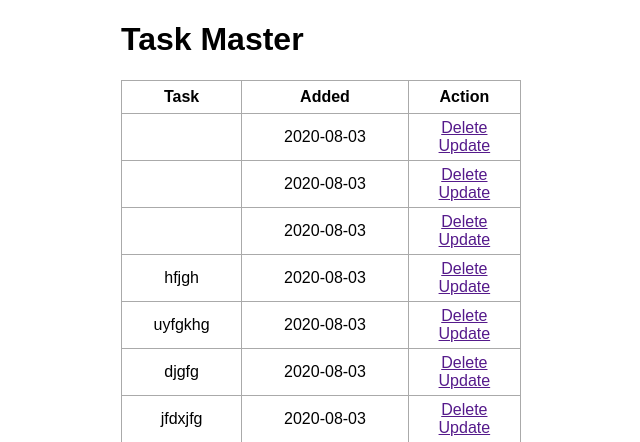
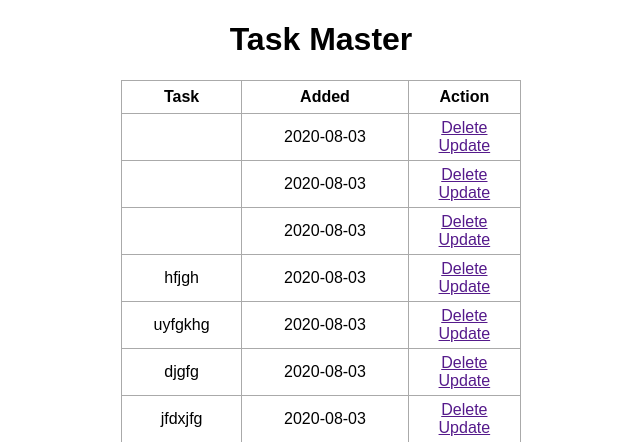
Before and after one commit to MykolaKlishch/learning_flask, a Flask app: page / in a window 1280 px wide. Shown: the top 442 px of the page, without its empty margins (319-959 px from the left). Run offline with Flask 2, Linux system fonts and the light colour scheme; data comes from the database, SQL or seed files in the repository.

Commit message:
header aligned

```diff
--- a/templates/index.html
+++ b/templates/index.html
@@ -6,7 +6,7 @@
 
 {% block body %}
 <div class="content">
-    <h1>Task Master</h1>
+    <h1 style="text-align: center">Task Master</h1>
 
     <table>
         <tr>
```
